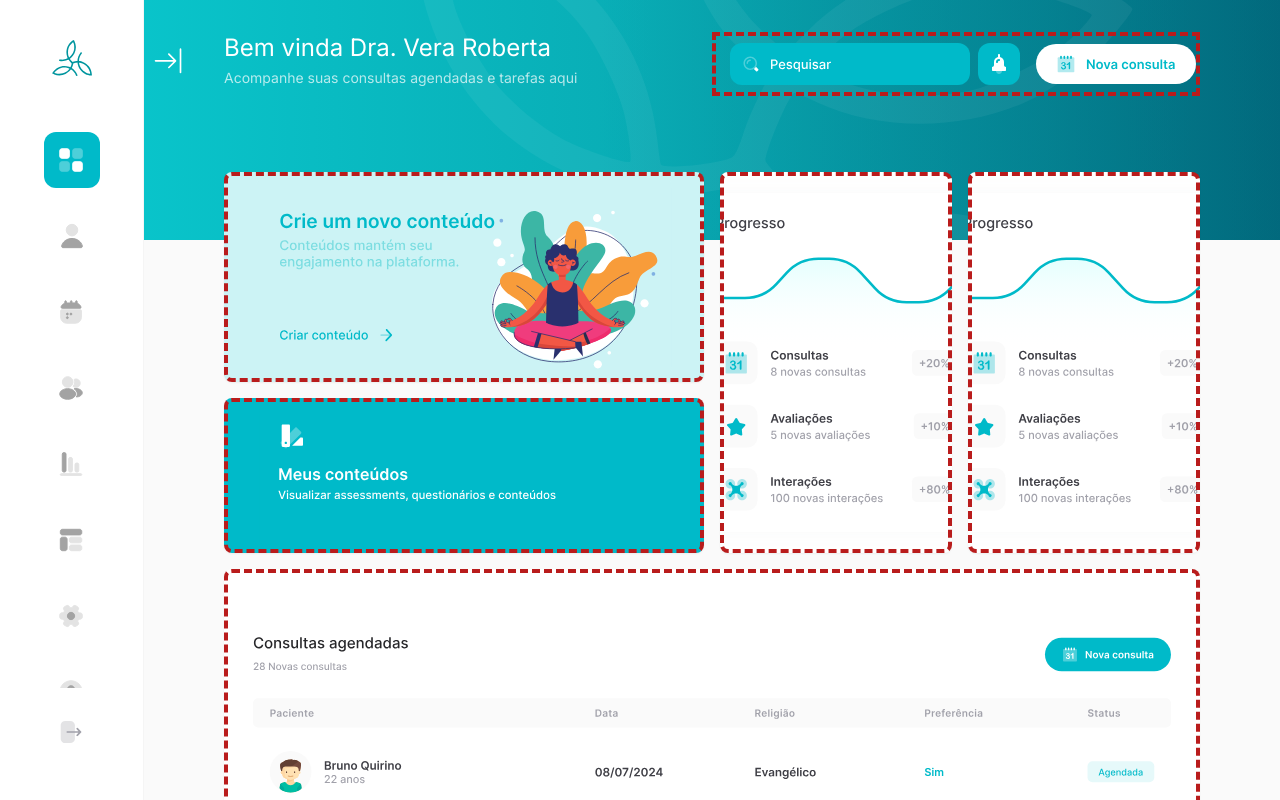
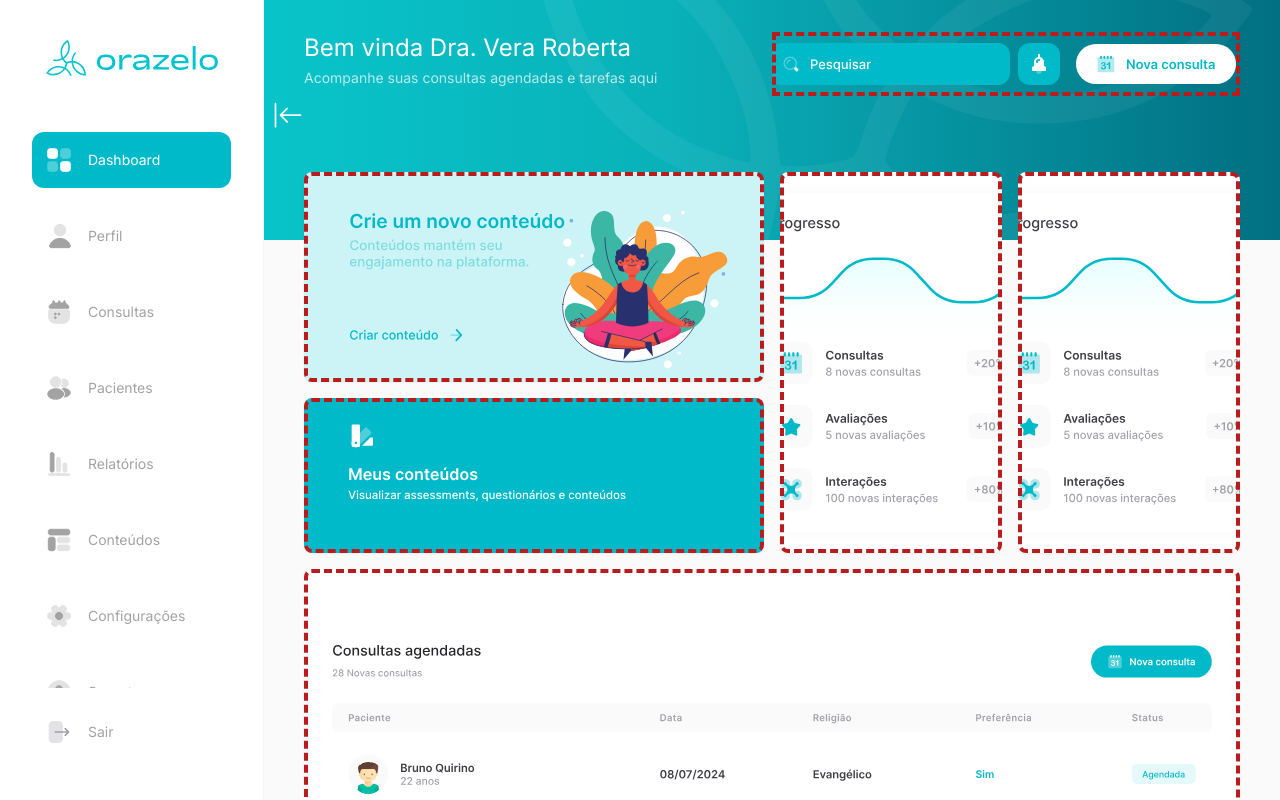
Before and after one commit to marcusvbda/orazelo-adm, a Next.js app: page /admin in a window 1280 px wide. Shown: the top 800 px of the page. Built offline with nearby package versions, Linux system fonts and the light colour scheme.

Commit message:
corrige sidebar

```diff
--- a/src/app/admin/layout.tsx
+++ b/src/app/admin/layout.tsx
@@ -1,5 +1,5 @@
 "use client";
-import Sidebar from "@/components/theme/sidebar";
+import Sidebar from "@/components/sidebar";
 import ThemeContextProvider, { ThemeContext } from "@/context/themeContext";
 import { ReactNode, useContext } from "react";
 
--- a/src/app/admin/page.tsx
+++ b/src/app/admin/page.tsx
@@ -1,13 +1,13 @@
 "use client";
 import Card from "@/components/Card";
-import Navbar from "@/components/theme/navbar";
+import Navbar from "@/components/navbar";
 import { ReactNode } from "react";
 
 export default function LoginPage(): ReactNode {
   return (
     <div className="flex flex-col">
       <Navbar />
-      <div className="relative top-[-100px] overflow-y-auto px-8 md:px-20 py-8">
+      <div className="relative top-[-100px] overflow-y-auto container">
         <div className="flex flex-col gap-4">
           <div className="w-full flex-col md:flex-row flex gap-4">
             <div className="flex-1 flex flex-col gap-4">
--- a/src/app/admin/profile/edit/page.tsx
+++ b/src/app/admin/profile/edit/page.tsx
@@ -1,6 +1,6 @@
 import BackLink from "@/components/back-link";
 import Card from "@/components/Card";
-import Navbar from "@/components/theme/navbar";
+import Navbar from "@/components/navbar";
 import { ReactNode } from "react";
 
 export default function EditProfilePage(): ReactNode {
@@ -14,7 +14,7 @@ export default function EditProfilePage(): ReactNode {
         }
         description="Edite suas informações pessoais e adicionais"
       />
-      <div className="relative top-[-100px] overflow-y-auto px-8 md:px-20 py-8">
+      <div className="relative top-[-100px] overflow-y-auto container">
         <div className="flex flex-col gap-4">
           <Card className="bg-[url('/mock/profile/edit-profile.svg')] bg-no-repeat bg-contain bg-top min-h-[818px] mocked"></Card>
         </div>
--- a/src/app/admin/profile/page.tsx
+++ b/src/app/admin/profile/page.tsx
@@ -1,6 +1,6 @@
 import BackLink from "@/components/back-link";
 import Card from "@/components/Card";
-import Navbar from "@/components/theme/navbar";
+import Navbar from "@/components/navbar";
 import { ReactNode } from "react";
 
 export default function ProfilePage(): ReactNode {
@@ -14,7 +14,7 @@ export default function ProfilePage(): ReactNode {
         }
         description="Veja e edite suas informações pessoais e adicionais"
       />
-      <div className="relative top-[-100px] overflow-y-auto px-8 md:px-20 py-8">
+      <div className="relative top-[-100px] overflow-y-auto container">
         <div className="flex flex-col gap-4">
           <Card className="bg-[url('/mock/profile/card-1.svg')] bg-no-repeat bg-contain bg-top min-h-[307px] mocked"></Card>
           <div className="w-full flex-col md:flex-row flex gap-4">
--- a/src/app/globals.scss
+++ b/src/app/globals.scss
@@ -49,3 +49,7 @@ a {
     height: 1px;
   }
 }
+
+.container {
+  @apply p-8 md:px-10;
+}
--- a/src/components/theme/navbar.tsx
+++ b/src/components/navbar.tsx
@@ -9,7 +9,7 @@ interface IProps {
 export default function Navbar({ text, description }: IProps): ReactNode {
   return (
     <nav className="bg-gradient-to-r from-40% from-primary-300 to-primary-600 w-full h-60">
-      <div className="bg-[url('/navbar-bg.svg')] bg-no-repeat bg-cover w-full h-full px-8 md:px-20 py-8">
+      <div className="bg-[url('/navbar-bg.svg')] bg-no-repeat bg-cover w-full h-full container">
         <div className="flex flex-col md:flex-row gap-2">
           <div className="flex-1 flex flex-col gap-1 order-1 md:order-0">
             <h2 className="text-white text-2xl">
--- a/src/components/theme/sidebar.tsx
+++ b/src/components/sidebar.tsx
@@ -1,11 +1,11 @@
 "use client";
 import { ReactNode, useContext, useMemo, useState } from "react";
-import AspectRatio from "../AspectRatio";
+import AspectRatio from "./AspectRatio";
 import Link from "next/link";
 import { usePathname } from "next/navigation";
 import menuItems from "@/constants/menuItems";
 import { ThemeContext } from "@/context/themeContext";
-import Tooltip from "../Tooltip";
+import Tooltip from "./Tooltip";
 
 interface INavLink {
   label?: string;
@@ -64,27 +64,17 @@ const ColapseBtn = (): ReactNode => {
         e.preventDefault(),
         setSidebarCollapsed(!sidebarCollapsed),
       ]}
-      className="text-white absolute right-[-45px]"
+      className="text-white absolute right-[-45px] top-24"
     >
-      {sidebarCollapsed ? (
       <svg
-          xmlns="http://www.w3.org/2000/svg"
         fill="currentColor"
-          className="size-10"
+        className={`transition-all duration-200 size-10 ${
+          !sidebarCollapsed && "rotate-180"
+        }`}
         viewBox="0 0 24 24"
       >
         <path d="M15.2928932,12 L12.1464466,8.85355339 C11.9511845,8.65829124 11.9511845,8.34170876 12.1464466,8.14644661 C12.3417088,7.95118446 12.6582912,7.95118446 12.8535534,8.14644661 L16.8535534,12.1464466 C17.0488155,12.3417088 17.0488155,12.6582912 16.8535534,12.8535534 L12.8535534,16.8535534 C12.6582912,17.0488155 12.3417088,17.0488155 12.1464466,16.8535534 C11.9511845,16.6582912 11.9511845,16.3417088 12.1464466,16.1464466 L15.2928932,13 L4.5,13 C4.22385763,13 4,12.7761424 4,12.5 C4,12.2238576 4.22385763,12 4.5,12 L15.2928932,12 Z M19,5.5 C19,5.22385763 19.2238576,5 19.5,5 C19.7761424,5 20,5.22385763 20,5.5 L20,19.5 C20,19.7761424 19.7761424,20 19.5,20 C19.2238576,20 19,19.7761424 19,19.5 L19,5.5 Z" />
       </svg>
-      ) : (
-        <svg
-          xmlns="http://www.w3.org/2000/svg"
-          fill="currentColor"
-          className="size-10"
-          viewBox="0 0 24 24"
-        >
-          <path d="M8.70710678,12 L19.5,12 C19.7761424,12 20,12.2238576 20,12.5 C20,12.7761424 19.7761424,13 19.5,13 L8.70710678,13 L11.8535534,16.1464466 C12.0488155,16.3417088 12.0488155,16.6582912 11.8535534,16.8535534 C11.6582912,17.0488155 11.3417088,17.0488155 11.1464466,16.8535534 L7.14644661,12.8535534 C6.95118446,12.6582912 6.95118446,12.3417088 7.14644661,12.1464466 L11.1464466,8.14644661 C11.3417088,7.95118446 11.6582912,7.95118446 11.8535534,8.14644661 C12.0488155,8.34170876 12.0488155,8.65829124 11.8535534,8.85355339 L8.70710678,12 L8.70710678,12 Z M4,5.5 C4,5.22385763 4.22385763,5 4.5,5 C4.77614237,5 5,5.22385763 5,5.5 L5,19.5 C5,19.7761424 4.77614237,20 4.5,20 C4.22385763,20 4,19.7761424 4,19.5 L4,5.5 Z" />
-        </svg>
-      )}
     </Link>
   );
 };
--- a/src/context/themeContext.tsx
+++ b/src/context/themeContext.tsx
@@ -1,15 +1,27 @@
-import { createContext, ReactNode, useState } from "react";
+import { createContext, ReactNode, useEffect, useState } from "react";
 
 export const ThemeContext = createContext<any>({});
 
 export default function ThemeContextProvider({ children }: any): ReactNode {
-  const [sidebarCollapsed, setSidebarCollapsed] = useState(true);
+  const [screenWidth, setScreenWidth] = useState(window.innerWidth);
+  const [sidebarCollapsed, setSidebarCollapsed] = useState(false);
+
+  useEffect(() => {
+    window.addEventListener("resize", () => {
+      setScreenWidth(window.innerWidth);
+      if (window.innerWidth < 768) {
+        setSidebarCollapsed(true);
+      }
+    });
+  }, []);
 
   return (
     <ThemeContext.Provider
       value={{
         sidebarCollapsed,
         setSidebarCollapsed,
+        screenWidth,
+        setScreenWidth,
       }}
     >
       {children}
```
Lines whose indentation alone changed are shown as unchanged.
